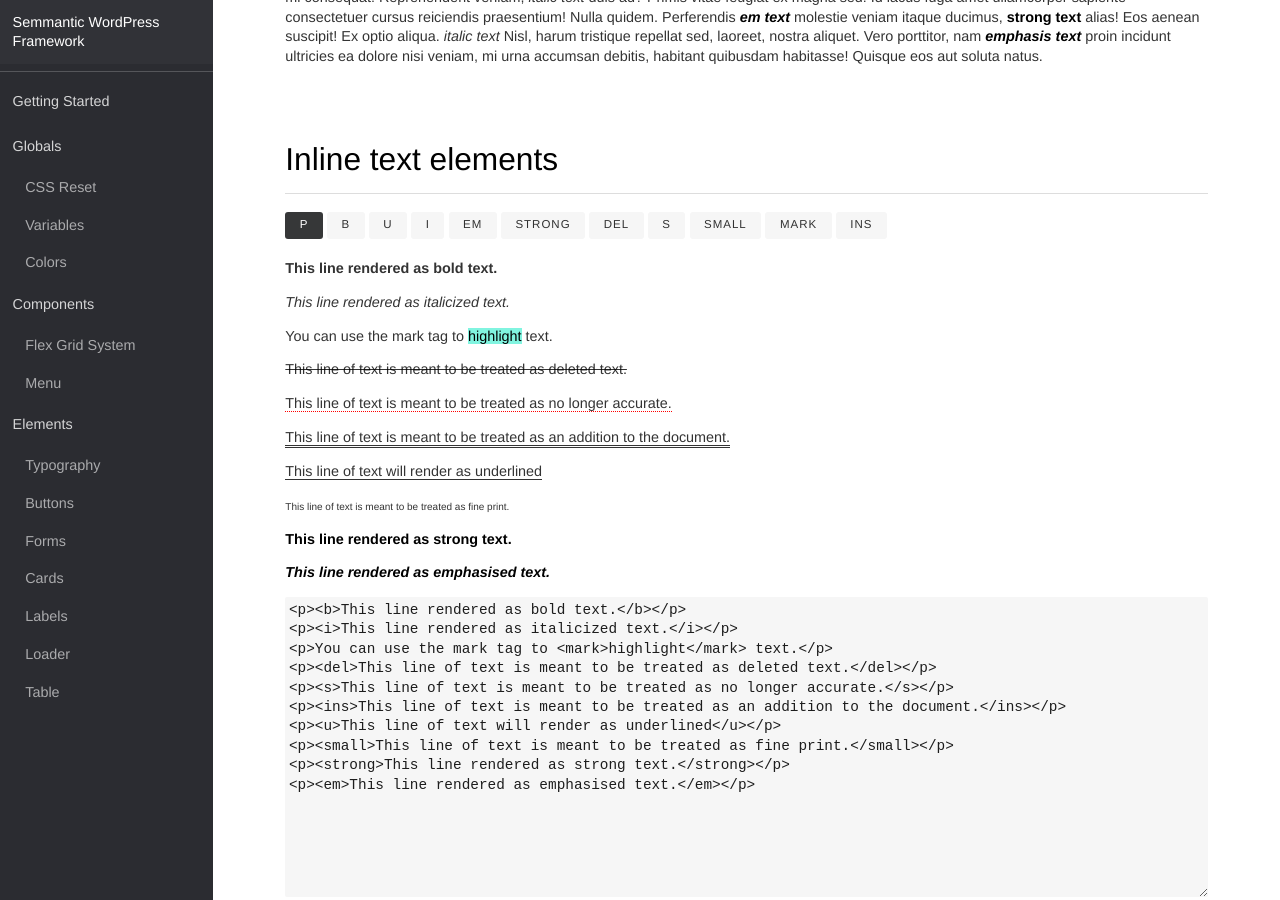
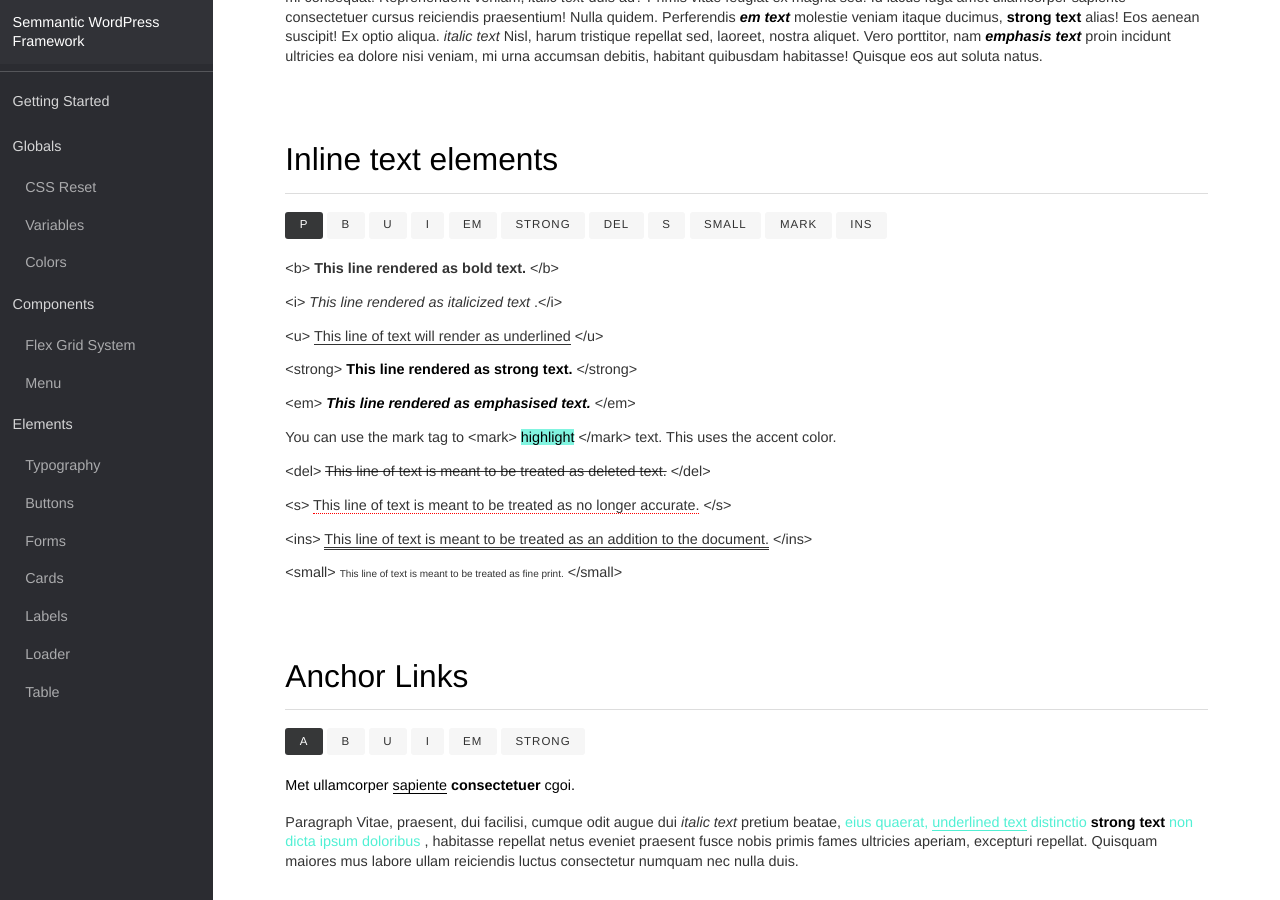
Before and after one commit to CoreyCrowden/semantic-wordpress-framework, a Jekyll site: the page built from docs/elements/typography/index.html, in a window 1280 px wide and 900 px high, scrolled down 4290 px. Built offline with Jekyll 4.4.1, drawn with Linux system fonts in a browser that asks for light colours; nearby versions of some CDN libraries; part of the change alters nothing that is shown.

Commit message:
Simplified inline text docs section

```diff
--- a/docs/elements/typography/index.html
+++ b/docs/elements/typography/index.html
@@ -115,30 +115,17 @@ category: Elements
   <span class="label strong">p</span><span class="label">b</span><span class="label">u</span><span class="label">i</span><span class="label">em</span><span class="label">strong</span><span class="label">del</span><span class="label">s</span><span class="label">small</span><span class="label">mark</span><span class="label">ins</span>
   <!--Example-->
   <div class="example">
-    <p><b>This line rendered as bold text.</b></p>
-    <p><i>This line rendered as italicized text.</i></p>
-    <p>You can use the mark tag to <mark>highlight</mark> text.</p>
-    <p><del>This line of text is meant to be treated as deleted text.</del></p>
-    <p><s>This line of text is meant to be treated as no longer accurate.</s></p>
-    <p><ins>This line of text is meant to be treated as an addition to the document.</ins></p>
-    <p><u>This line of text will render as underlined</u></p>
-    <p><small>This line of text is meant to be treated as fine print.</small></p>
-    <p><strong>This line rendered as strong text.</strong></p>
-    <p><em>This line rendered as emphasised text.</em></p>
+    <p>&lt;b&gt; <b>This line rendered as bold text.</b> &lt;/b&gt;</p>
+    <p>&lt;i&gt; <i>This line rendered as italicized text</i> .&lt;/i&gt;</p>
+    <p>&lt;u&gt; <u>This line of text will render as underlined</u> &lt;/u&gt;</p>
+    <p>&lt;strong&gt; <strong>This line rendered as strong text.</strong> &lt;/strong&gt;</p>
+    <p>&lt;em&gt; <em>This line rendered as emphasised text.</em> &lt;/em&gt;</p>
+    <p>You can use the mark tag to &lt;mark&gt; <mark>highlight</mark> &lt;/mark&gt; text. This uses the accent color.</p>
+    <p>&lt;del&gt; <del>This line of text is meant to be treated as deleted text.</del> &lt;/del&gt;</p>
+    <p>&lt;s&gt; <s>This line of text is meant to be treated as no longer accurate.</s> &lt;/s&gt;</p>
+    <p>&lt;ins&gt; <ins>This line of text is meant to be treated as an addition to the document.</ins> &lt;/ins&gt;</p>
+    <p>&lt;small&gt; <small>This line of text is meant to be treated as fine print.</small> &lt;/small&gt;</p>
   </div>
-  <!--Code Snippet-->
-  <textarea class="code">
-<p><b>This line rendered as bold text.</b></p>
-<p><i>This line rendered as italicized text.</i></p>
-<p>You can use the mark tag to <mark>highlight</mark> text.</p>
-<p><del>This line of text is meant to be treated as deleted text.</del></p>
-<p><s>This line of text is meant to be treated as no longer accurate.</s></p>
-<p><ins>This line of text is meant to be treated as an addition to the document.</ins></p>
-<p><u>This line of text will render as underlined</u></p>
-<p><small>This line of text is meant to be treated as fine print.</small></p>
-<p><strong>This line rendered as strong text.</strong></p>
-<p><em>This line rendered as emphasised text.</em></p>
-  </textarea>
 </article>
 
 <!--Anchor Links-->
```
